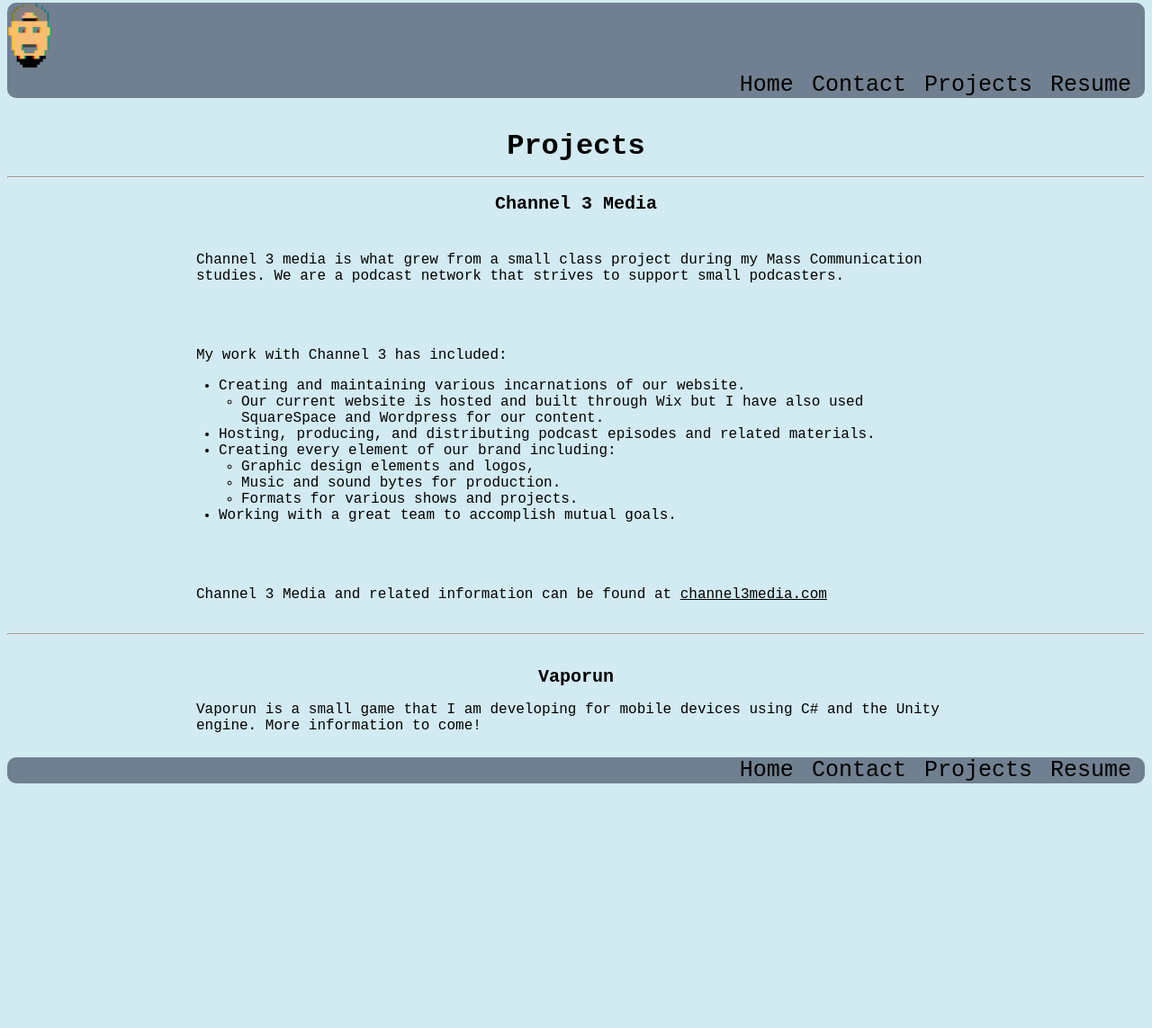
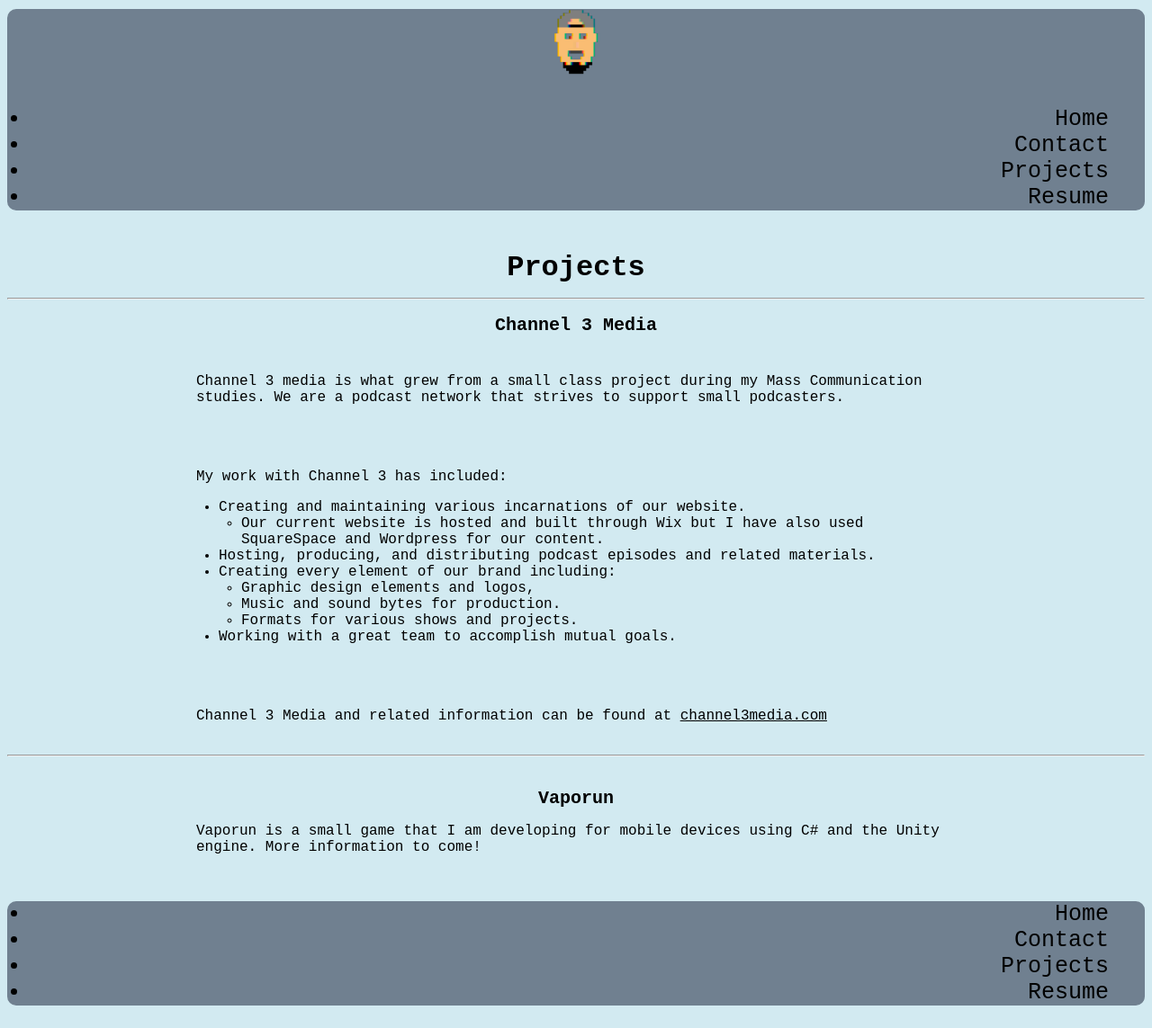
Before and after one commit to tcasondev/tanner-cason-portfolio, a plain HTML site: page projects.html in a window 1280 px wide. Shown: the part 5-1148 px from the top of the page at 90% size. Before the commit the page ends 884 px from the top, so only its background shows below. Drawn offline with Linux system fonts and the light colour scheme; a script that the page names is missing.

Commit message:
Ver. 3.0

```diff
--- a/projects.html
+++ b/projects.html
@@ -12,14 +12,18 @@
   <main class="light-bg">
 
     <header class="dark-bg round">
+      <h1>
         <logo>
-      <img src="images/tannerface2.png" width="50px">
+          <img src="images/tannerface2.png" width="50px" alt="profile-pic">
         </logo>
+      </h1>
       <nav class="navi">
-      <a href="index.html">Home</a>
-      <a href="contact.html">Contact</a>
-      <a href="projects.html">Projects</a>
-      <a href="resume.html">Resume</a>
+        <ul>
+          <li><a href="index.html">Home</a></li>
+          <li><a href="contact.html">Contact</a></li>
+          <li><a href="projects.html">Projects</a></li>
+          <li><a href="resume.html">Resume</a></li>
+        </ul>
       </nav>
     </header>
 
@@ -71,10 +75,12 @@
 
     <footer>
       <nav class="dark-bg navi round">
-      <a href="index.html">Home</a>
-      <a href="contact.html">Contact</a>
-      <a href="projects.html">Projects</a>
-      <a href="resume.html">Resume</a>
+        <ul>
+          <li><a href="index.html">Home</a></li>
+          <li><a href="contact.html">Contact</a></li>
+          <li><a href="projects.html">Projects</a></li>
+          <li><a href="resume.html">Resume</a></li>
+      </ul>
     </nav>
     </footer>
 
```
Also changed, not shown: resume.html (+15 -9 lines). Lines whose indentation alone changed are shown as unchanged.
